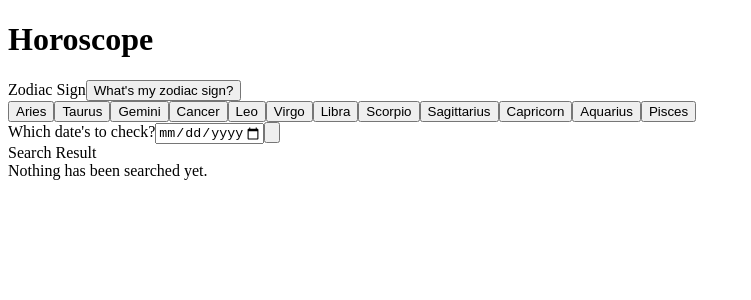
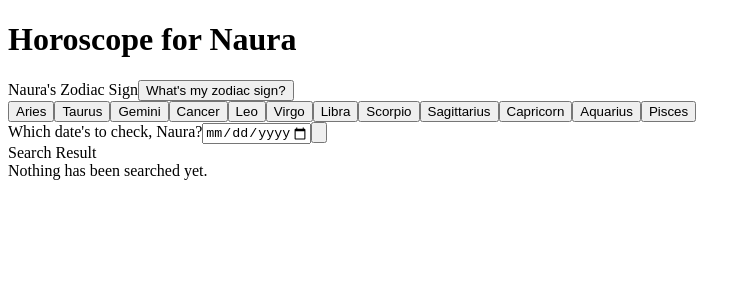
Before and after one commit to ZeroNaur/horoscope, a React (Vite) app: page / in a window 1280 px wide. Shown: the top 300 px of the page, without its empty margins (0-751 px from the left). Built offline with nearby package versions, Linux system fonts and the light colour scheme; the HTML template or start-up script is replaced by a standard one.

Commit message:
Add missing Naura name

```diff
--- a/src/App.jsx
+++ b/src/App.jsx
@@ -43,11 +43,11 @@ function App() {
 
   return (
     <div id="main-container">
-      <h1>Horoscope</h1>
+      <h1>Horoscope for Naura</h1>
 
       <div id="zodiac">
         <div id="zodiac-top">
-          <span className="label">Zodiac Sign</span>
+          <span className="label">Naura's Zodiac Sign</span>
           <button
             onClick={() => setIsModalVisible(true)}
           >
@@ -71,7 +71,7 @@ function App() {
       </div>
 
       <div id="date">
-        <span className="label">Which date's to check?</span>
+        <span className="label">Which date's to check, Naura?</span>
         <input
           type="date"
           min={
```
